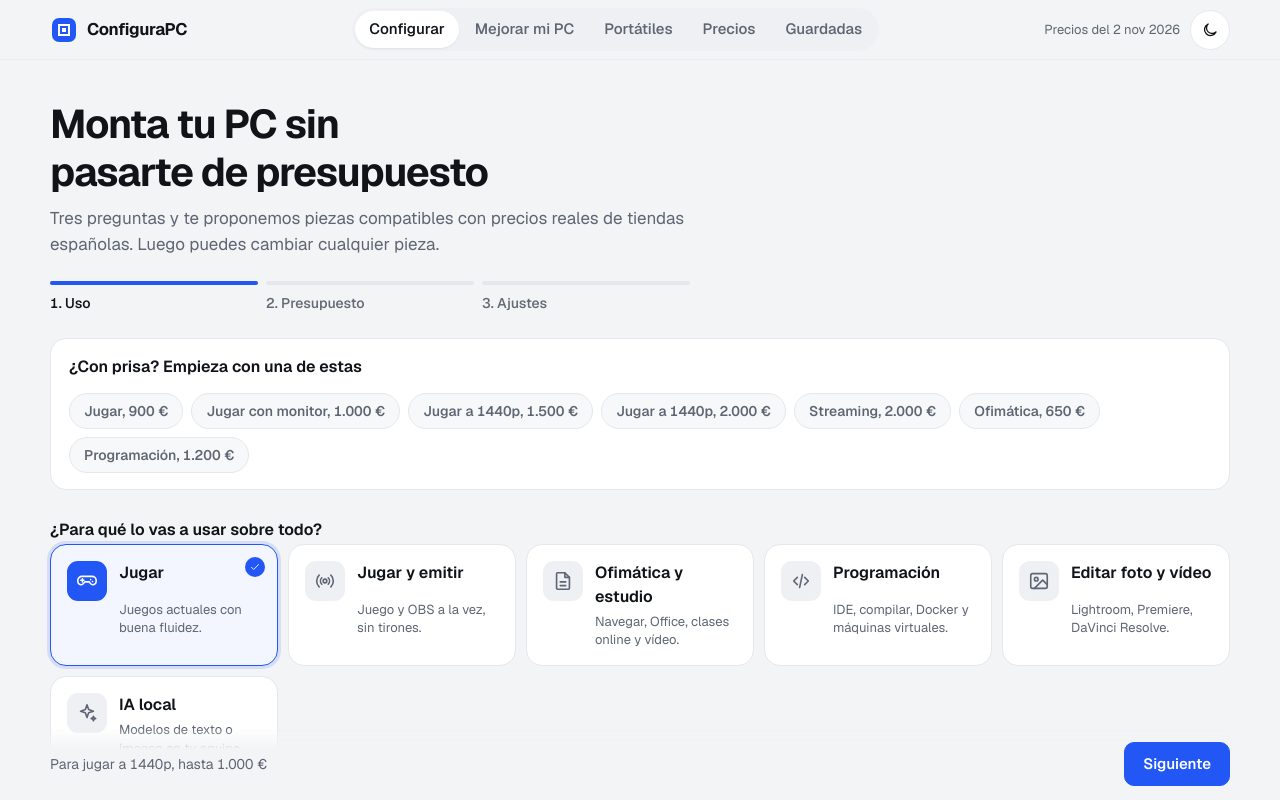
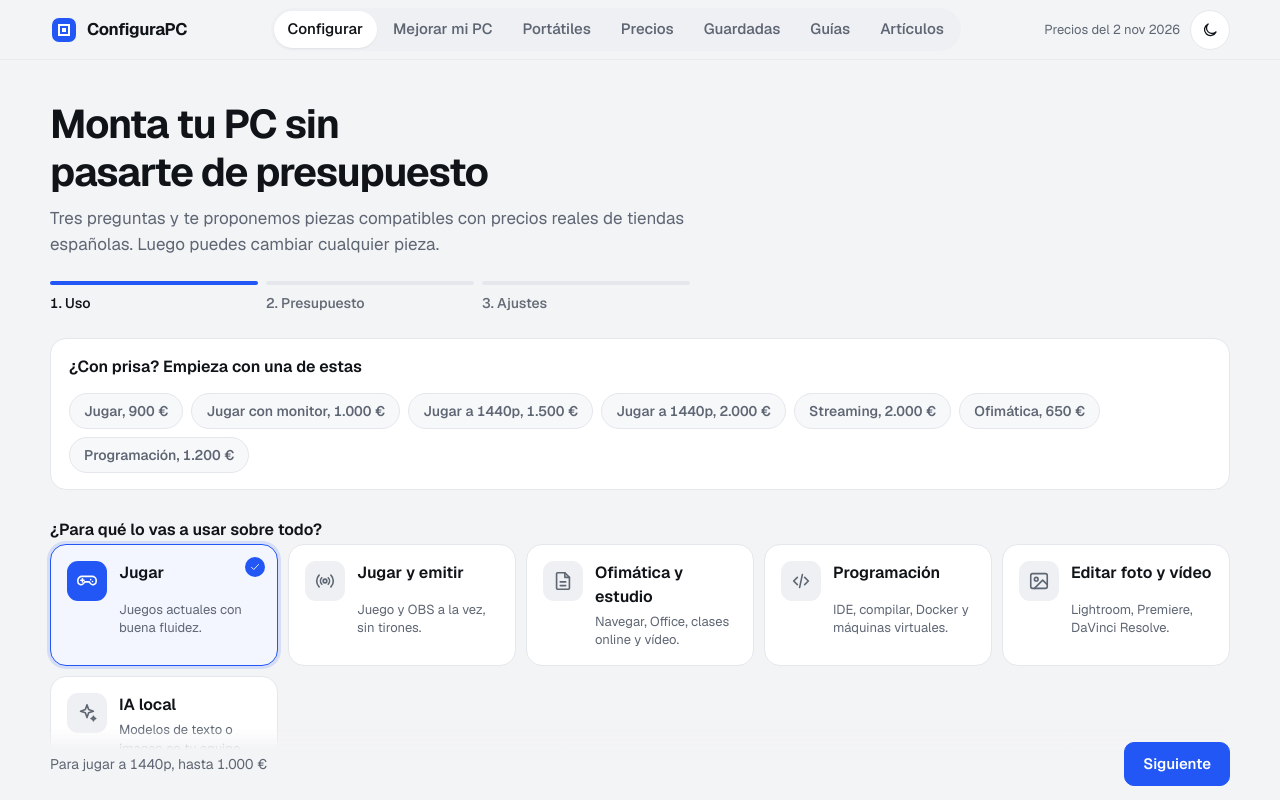
Before and after one commit to configurapc/configurapc.github.io, a plain HTML site: page index.html in a window 1280 px wide. Shown: the top 800 px of the page. Drawn offline with Linux system fonts and the light colour scheme.

Commit message:
Add navigation links for Guides and Articles
Co-Authored-By: Claude Opus 5.5 <noreply@anthropic.com>
Claude-Session: https://claude.ai/code/session_01G1uRJnssvtFVw8qQaSzugz

```diff
--- a/index.html
+++ b/index.html
@@ -49,6 +49,8 @@
         <button class="nav-btn" type="button" data-view="laptops">Portátiles</button>
         <button class="nav-btn" type="button" data-view="catalog">Precios</button>
         <button class="nav-btn" type="button" data-view="saved">Guardadas <span class="nav-count" id="saved-count"></span></button>
+        <a class="nav-btn" href="pc/index.html">Guías</a>
+        <a class="nav-btn" href="articulos/index.html">Artículos</a>
       </nav>
       <div class="top-tools">
         <span class="updated" id="updated-badge">Cargando precios…</span>
```
